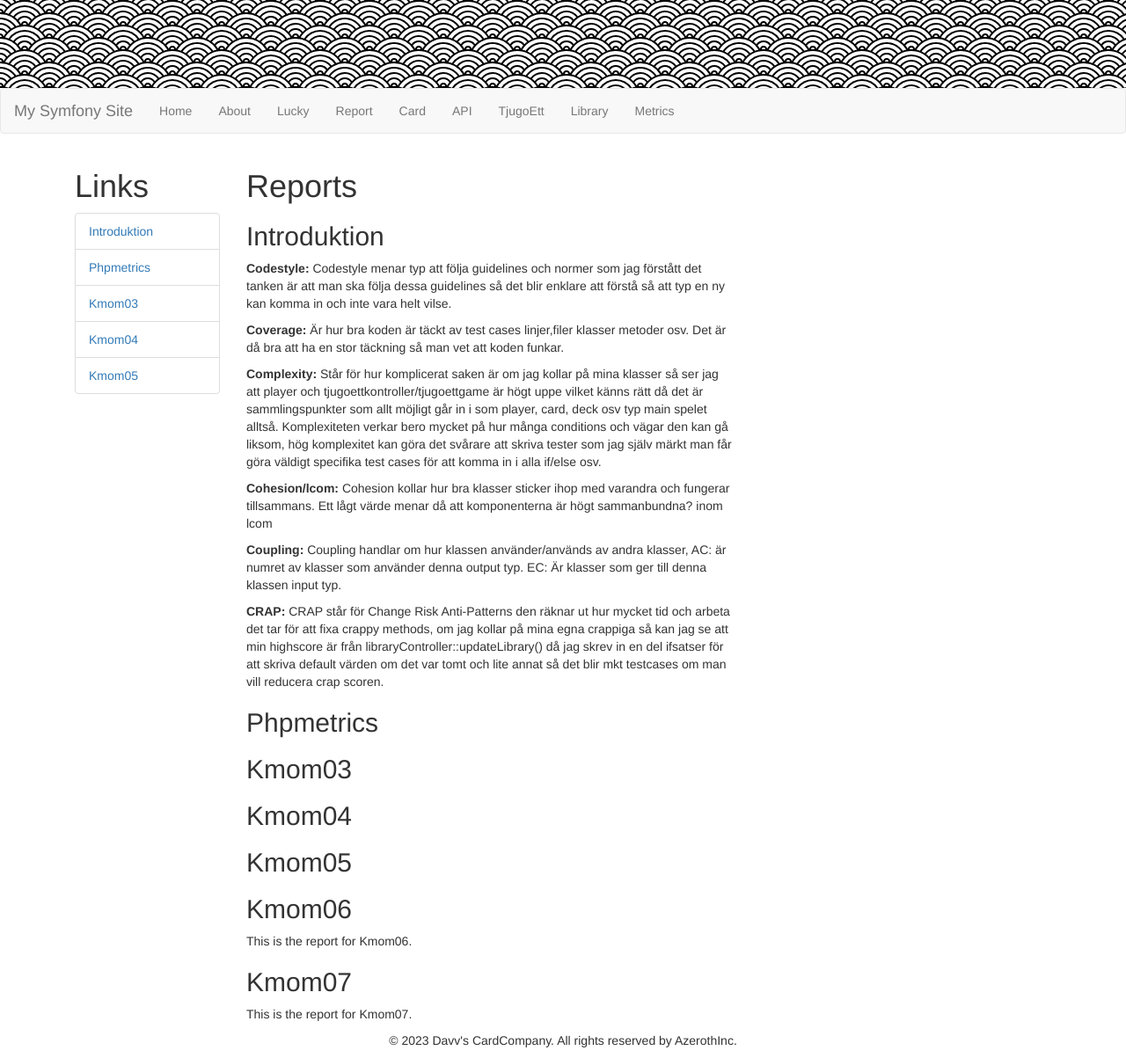
After one commit to DavidPalmgren/mvc, a Symfony app: template templates/metrics.html.twig in a window 1280 px wide. The commit adds this page. Shown: the whole page at 88% size. Run offline with Twig, Linux system fonts and the light colour scheme; the template is opened without the code that fills it, so the values that code supplies are empty; some libraries are stand-ins or nearby versions.

Commit message:
metrics page

```diff
--- a/src/Controller/LuckyControllerTwig.php
+++ b/src/Controller/LuckyControllerTwig.php
@@ -35,6 +35,11 @@ class LuckyControllerTwig extends AbstractController
     {
         return $this->render('report.html.twig');
     }
+    #[Route("/metrics", name: "metrics")]
+    public function metrics(): Response
+    {
+        return $this->render('metrics.html.twig');
+    }
     #[Route("/lucky", name: "lucky")]
     public function lucky(): Response
     {
--- a/templates/base.html.twig
+++ b/templates/base.html.twig
@@ -44,6 +44,7 @@
                         <li><a href="{{ path('api_home') }}">API</a></li>
                         <li><a href="{{ path('game_home') }}">TjugoEtt</a></li>
                         <li><a href="{{ path('app_library') }}">Library</a></li>
+                        <li><a href="{{ path('metrics') }}">Metrics</a></li>
                     </ul>
                 </div>
             </div>
--- /dev/null
+++ b/templates/metrics.html.twig
@@ -0,0 +1,80 @@
+{% extends "base.html.twig" %}
+
+{% block title %}Report{% endblock %}
+
+{% block body %}
+<div class="container">
+    <div class="row">
+      <div class="col-md-2">
+        <h1>Links</h1>
+
+        <ul class="list-group">
+            <li class="list-group-item"><a href="#Introduktion">Introduktion</a></li>
+            <li class="list-group-item"><a href="#Phpmetrics">Phpmetrics</a></li>
+            <li class="list-group-item"><a href="#kmom03">Kmom03</a></li>
+            <li class="list-group-item"><a href="#kmom04">Kmom04</a></li>
+            <li class="list-group-item"><a href="#kmom05">Kmom05</a></li>
+
+        </ul>
+
+      </div>
+
+      <div class="col-md-6">
+        <h1>Reports</h1>
+
+        <div class="card">
+            <div class="card-body">
+                <h2 id="Introduktion">Introduktion</h2>
+                <p><strong>Codestyle:</strong> Codestyle menar typ att följa guidelines och normer som jag förstått det tanken är att man ska följa dessa guidelines så det blir enklare att förstå så att typ en ny kan komma in och inte vara helt vilse.</p>
+                <p><strong>Coverage:</strong> Är hur bra koden är täckt av test cases linjer,filer klasser metoder osv. Det är då bra att ha en stor täckning så man vet att koden funkar.</p>
+                <p><strong>Complexity:</strong> Står för hur komplicerat saken är om jag kollar på mina klasser så ser jag att player och tjugoettkontroller/tjugoettgame är högt uppe vilket känns rätt då det är sammlingspunkter som allt möjligt går in i som player, card, deck osv typ main spelet alltså. Komplexiteten verkar bero mycket på hur många conditions och vägar den kan gå liksom, hög komplexitet kan göra det svårare att skriva tester som jag själv märkt man får göra väldigt specifika test cases för att komma in i alla if/else osv.</p>
+                <p><strong>Cohesion/lcom:</strong> Cohesion kollar hur bra klasser sticker ihop med varandra och fungerar tillsammans. Ett lågt värde menar då att komponenterna är högt sammanbundna? inom lcom</p>
+                <p><strong>Coupling:</strong> Coupling handlar om hur klassen använder/används av andra klasser, AC: är numret av klasser som använder denna output typ. EC: Är klasser som ger till denna klassen input typ.</p>
+                <p><strong>CRAP:</strong> CRAP står för Change Risk Anti-Patterns den räknar ut hur mycket tid och arbeta det tar för att fixa crappy methods, om jag kollar på mina egna crappiga så kan jag se att min highscore är från libraryController::updateLibrary() då jag skrev in en del ifsatser för att skriva default värden om det var tomt och lite annat så det blir mkt testcases om man vill reducera crap scoren.</p>
+            </div>
+
+        </div>
+        <div class="card">
+            <div class="card-body">
+                <h2 id="Phpmetrics">Phpmetrics</h2>
+
+            </div>
+        </div>
+
+        <div class="card">
+            <div class="card-body">
+                <h2 id="kmom03">Kmom03</h2>
+
+            </div>
+        </div>
+
+        <div class="card">
+            <div class="card-body">
+                <h2 id="kmom04">Kmom04</h2>
+            </div>
+        </div>
+
+        <div class="card">
+            <div class="card-body">
+                <h2 id="kmom05">Kmom05</h2></div>
+        </div>
+
+        <div class="card">
+            <div class="card-body">
+                <h2 id="kmom06">Kmom06</h2>
+                <p>This is the report for Kmom06.</p>
+            </div>
+        </div>
+
+        <div class="card">
+            <div class="card-body">
+                <h2 id="kmom07">Kmom07</h2>
+                <p>This is the report for Kmom07.</p>
+            </div>
+        </div>
+
+      </div>
+    </div>
+</div>
+
+{% endblock %}
```
